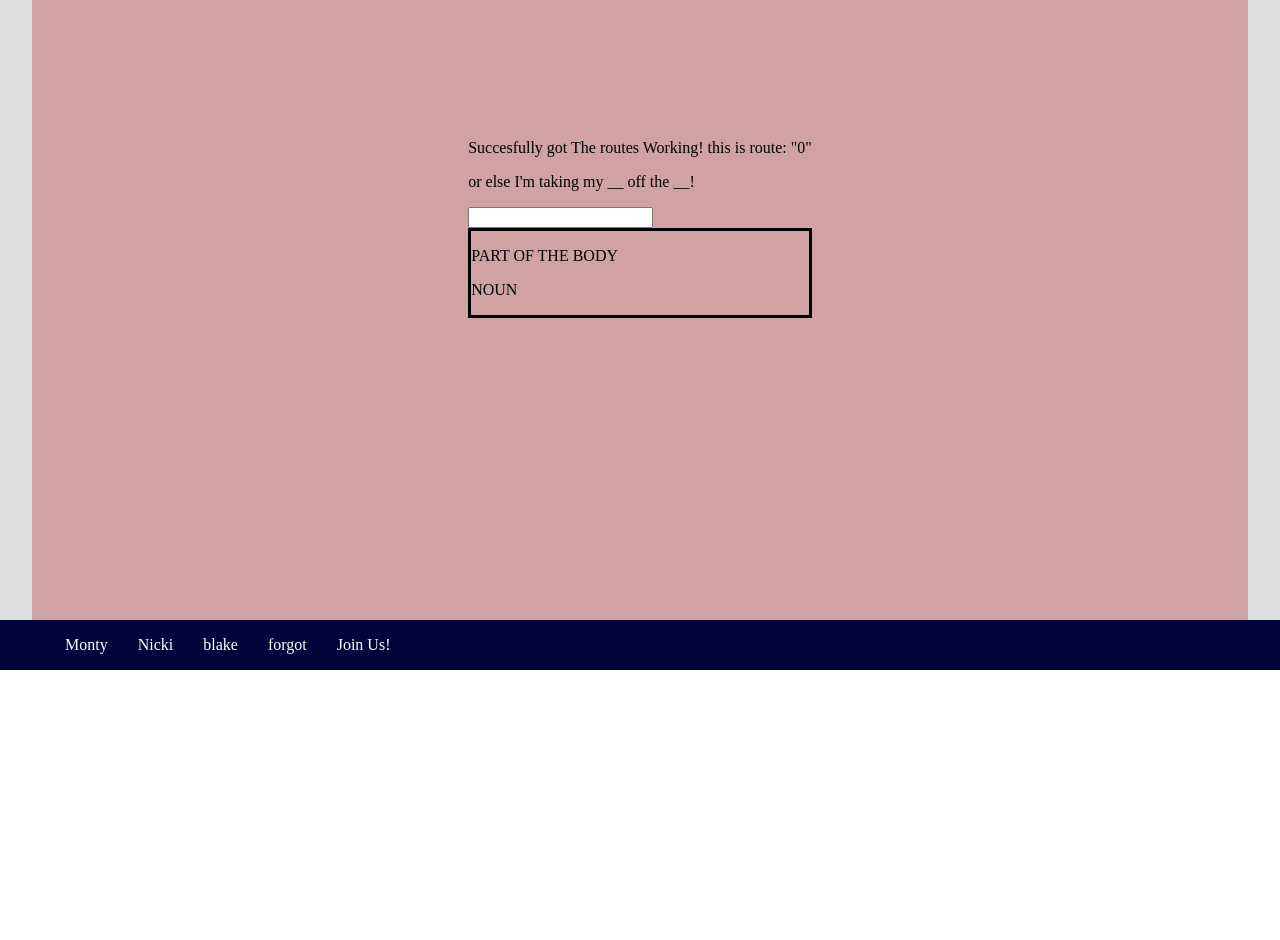
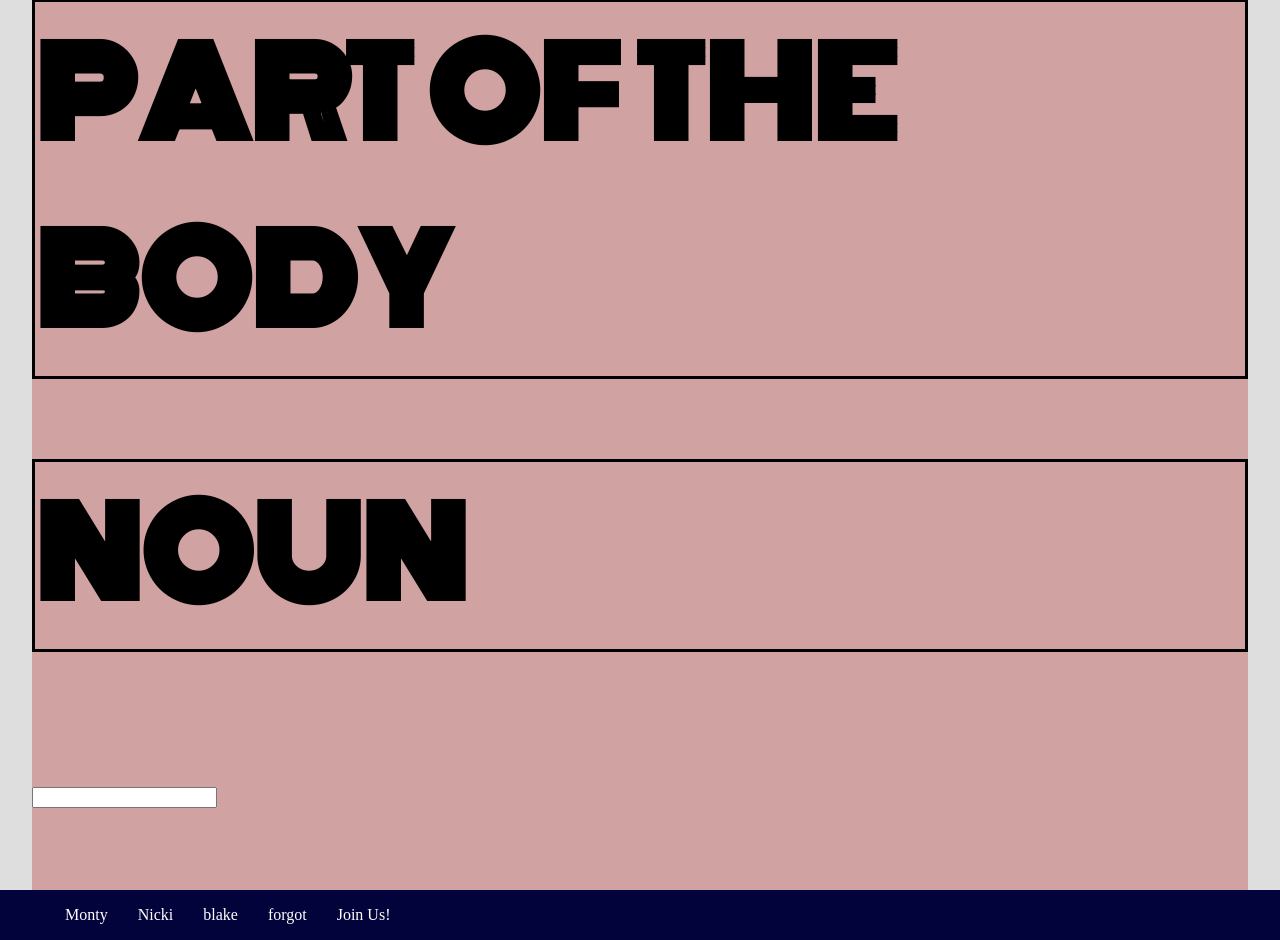
Before and after one commit to MontyWilliams/Hacktivity_holberton_ai_image, a Next.js app: page /Madlibs/0 in a window 1280 px wide. Shown: the part 638-1578 px from the top of the page. Before the commit the page ends 1308 px from the top, so only its background shows below. Built offline with nearby package versions, Linux system fonts and the light colour scheme.

Commit message:
probably wont be using zustand

```diff
--- a/components/Footer.js
+++ b/components/Footer.js
@@ -6,7 +6,7 @@ const Footer  = () => {
     <>
       <footer className={styles.footer}>
         <ul>
-          <li>Monty</li>
+          <li> <a href="https://twitter.com/63montywilliams">Monty</a></li>
           <li>Nicki</li>
           <li>blake</li>
           <li>forgot</li>
--- a/pages/Madlibs/[id]/index.js
+++ b/pages/Madlibs/[id]/index.js
@@ -1,6 +1,7 @@
 import { useRouter } from 'next/router'
 import React, { useContext, useEffect, useState } from 'react';
 import { MadContext } from '../../../components/Context/MadContext';
+import styles from '../../../styles/madIndex_styles.module.css';
 import create from 'zustand'
 
 const useStore = create((set) => ({
@@ -12,7 +13,7 @@ const useStore = create((set) => ({
   })),
   setWordAnswers: () => ((set) => ({
     ...state,
-    pokemon,
+
   }))
 }))
 
@@ -21,7 +22,10 @@ const FilterInput = () => {
   const filter = useStore((state) => state.filter);
   const setFilter = useStore((state) => state.setFilter);
   return (
-    <input value={filter} onChange={(evt) => setFilter(evt.target.value)}/>
+    <div>
+      <input name=""value={filter} onChange={(evt) => setFilter(evt.target.value)}/>
+      {filter}
+    </div>
     )
   }
 
@@ -29,12 +33,19 @@ const FilterInput = () => {
 
     for(const key in props) {
      let page = (Object.values(props))
-     return(<div>{page.map(e => {
+     return(<div className={styles.h1}>{page.map(e => {
       return(
-        <p key={e}>{e}</p>
+        <div>
+          <h1 className="box" key={e}>{e}
+          </h1>
 
+
+        </div>
       )
-     })}</div>)
+    })}
+
+    <FilterInput />
+     </div>)
 
   }
   }
@@ -49,12 +60,11 @@ const madL = () => {
   const {id} = router.query;
   return (
     <div >
-      <p>Succesfully got The routes Working! this is route: "{id}"</p>
+      {/* <p>Succesfully got The routes Working! this is route: "{id}"</p> */}
       <p>{madLibs.description}</p>
       {/* <button onClick={getIt} >yes</button> */}
-      <FilterInput />
-      <div className="box">
-      {filter}
+
+      <div >
       {getIt(word)}
       </div>
     </div>
--- /dev/null
+++ b/styles/madIndex_styles.module.css
@@ -0,0 +1 @@
+@font-face{font-family:"Monoton";src:local("Monoton-Regular"),url("/fonts/Monoton/Monoton-Regular.ttf") format("truetype")}.h1{font-family:Monoton;font-size:60px}
--- /dev/null
+++ b/styles/madIndex_styles.module.scss
@@ -0,0 +1,11 @@
+@font-face {
+  font-family: "Monoton";   /*Can be any text*/
+  src: local("Monoton-Regular"),
+    url("/fonts/Monoton/Monoton-Regular.ttf") format("truetype");
+}
+
+.h1 {
+  font-family: Monoton;
+  font-size: 60px
+
+}
```
